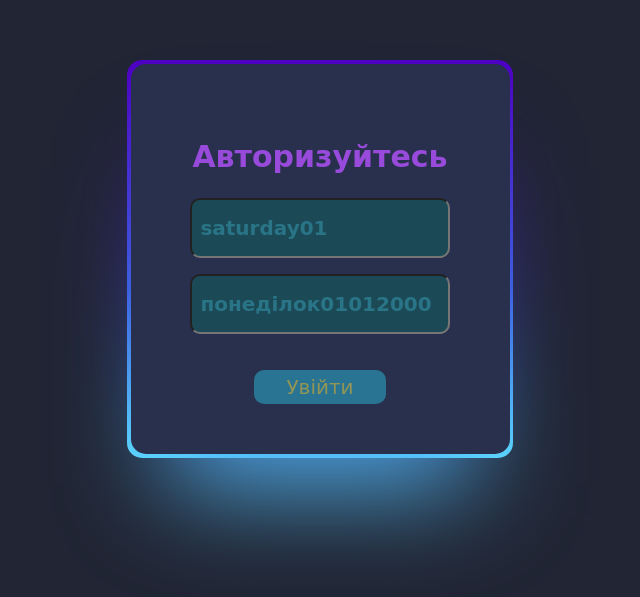
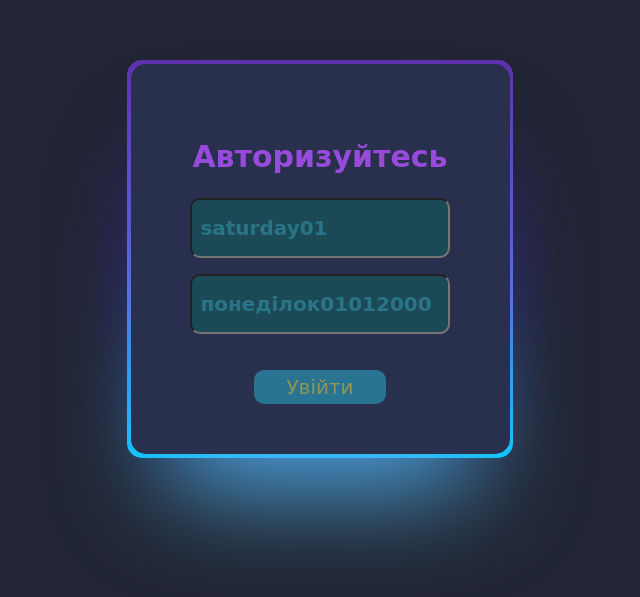
Before and after one commit to IvSem/Itea-JShw-CRM, a plain HTML site: page auth.html in a window 1280 px wide. Shown: the part 141-738 px from the top of the page, without its empty margins (320-960 px from the left). Drawn offline with Linux system fonts and the light colour scheme.

Commit message:
fix auth

```diff
--- a/code/index.js
+++ b/code/index.js
@@ -10,7 +10,7 @@ import { createHTMLElement, categorySelect } from './functions.js';
 import { saveDataDish, saveDataVideo } from './code.js';
 
 if (!sessionStorage.isLogin && !document.location.pathname.includes('/auth')) {
-	document.location = 'Itea-JShw-CRM/auth.html';
+	document.location = '../auth.html';
 }
 //authorization
 try {
--- a/style/authorization.css
+++ b/style/authorization.css
@@ -63,9 +63,9 @@ body {
 	border-radius: 15px;
 	background-image: linear-gradient(
 		var(--rotate),
-		#5ddcff,
-		#3c67e3 43%,
-		#4e00c2
+		#05c9ff,
+		#5c7cdc 43%,
+		#6130ac
 	);
 	position: absolute;
 	z-index: -1;
```
